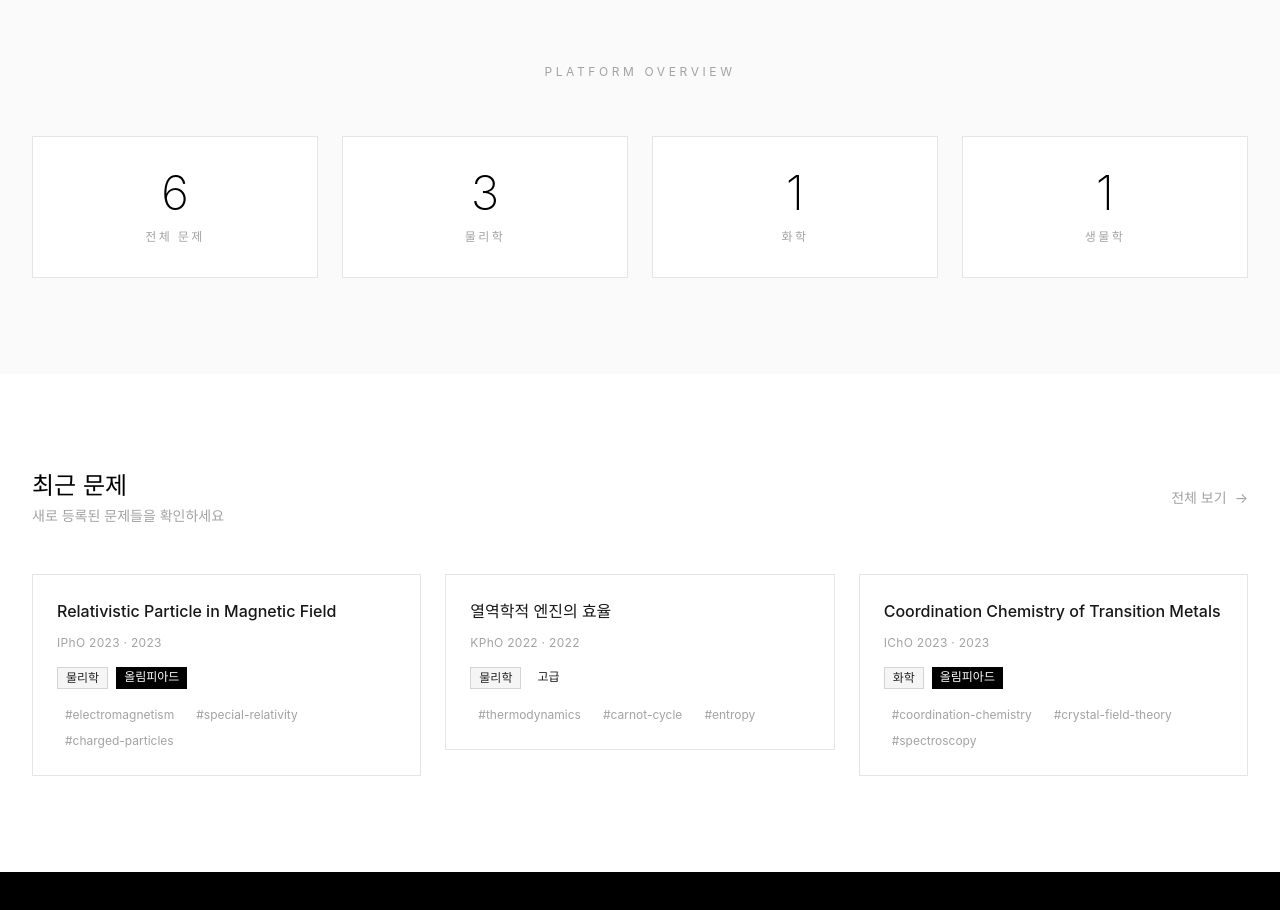
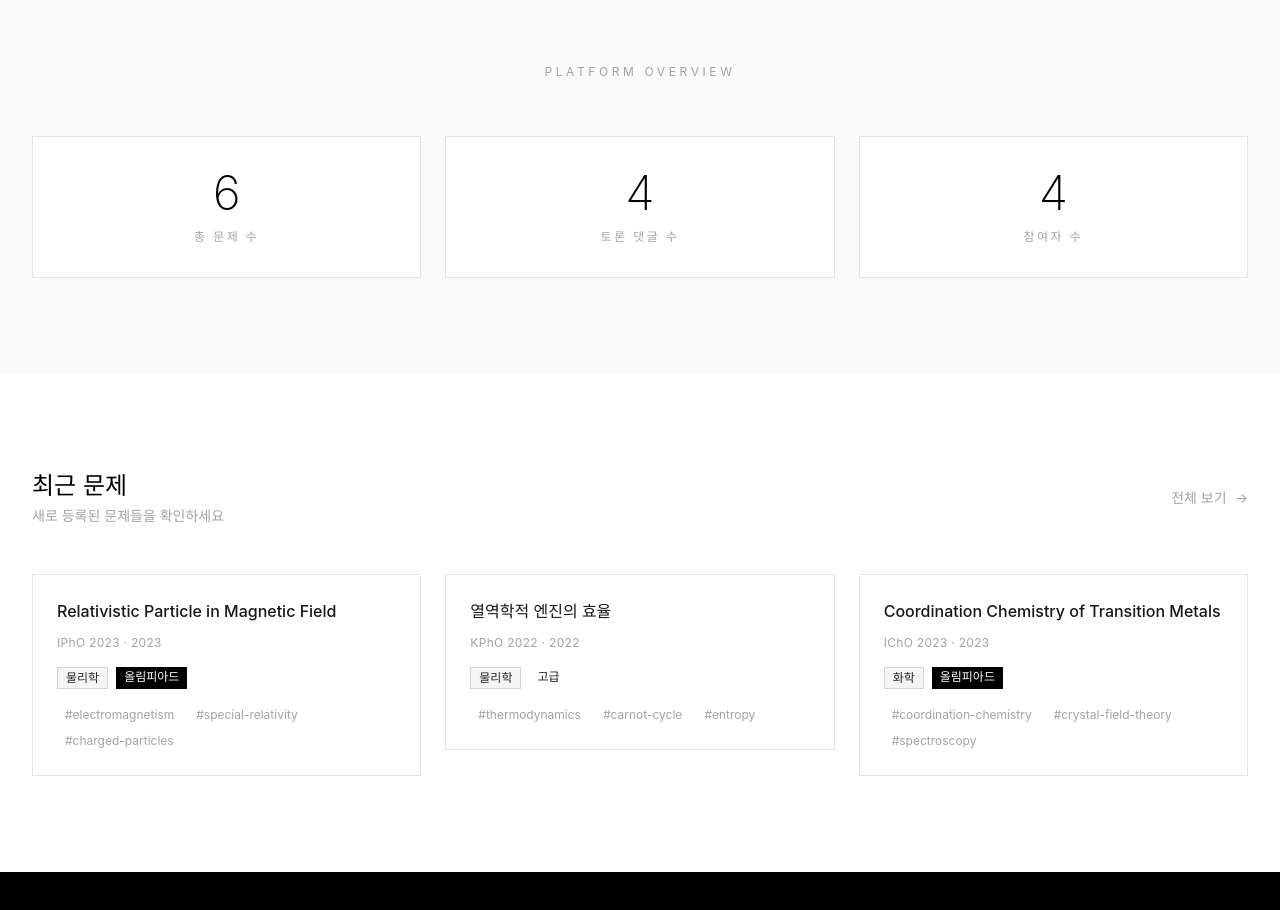
Before and after one commit to RyanKim1244/logic-of-the-cosmos, a Next.js app: page / in a window 1280 px wide. Shown: the part 1220-2130 px from the top of the page. Built offline with nearby package versions, Linux system fonts and the light colour scheme.

Commit message:
feat: update stats section to show problems, comments, and participants
- Total problems count
- Total discussion comments count
- Unique discussion participants count
- Changed grid from 4 columns to 3 columns

https://claude.ai/code/session_01W1b6rSCAoCWfYpfs9L1fBC

```diff
--- a/src/app/page.tsx
+++ b/src/app/page.tsx
@@ -1,22 +1,15 @@
 "use client";
 
 import Link from "next/link";
-import { problems } from "@/data/problems";
+import { problems, discussions } from "@/data/problems";
 import ProblemCard from "@/components/ProblemCard";
 import HeroBackground from "@/components/HeroBackground";
 import ScrollReveal from "@/components/ScrollReveal";
 import CountUp from "@/components/CountUp";
-import { SUBJECT_LABELS, Subject } from "@/types";
 
 export default function Home() {
   const recentProblems = problems.slice(0, 3);
-  const subjectCounts = problems.reduce(
-    (acc, p) => {
-      acc[p.subject] = (acc[p.subject] || 0) + 1;
-      return acc;
-    },
-    {} as Record<string, number>
-  );
+  const uniqueAuthors = new Set(discussions.map((d) => d.author)).size;
 
   return (
     <div>
@@ -76,13 +69,11 @@ export default function Home() {
           <ScrollReveal>
             <h2 className="text-center text-xs text-neutral-400 uppercase tracking-[0.3em] mb-14">Platform Overview</h2>
           </ScrollReveal>
-          <div className="grid grid-cols-2 md:grid-cols-4 gap-6">
+          <div className="grid grid-cols-3 gap-6">
             {[
-              { label: "전체 문제", value: problems.length },
-              ...(Object.keys(SUBJECT_LABELS) as Subject[]).slice(0, 3).map((subject) => ({
-                label: SUBJECT_LABELS[subject],
-                value: subjectCounts[subject] || 0,
-              })),
+              { label: "총 문제 수", value: problems.length },
+              { label: "토론 댓글 수", value: discussions.length },
+              { label: "참여자 수", value: uniqueAuthors },
             ].map((stat, i) => (
               <ScrollReveal key={stat.label} delay={i * 100}>
                 <div className="p-8 text-center border border-neutral-200 bg-white stat-card">
```
